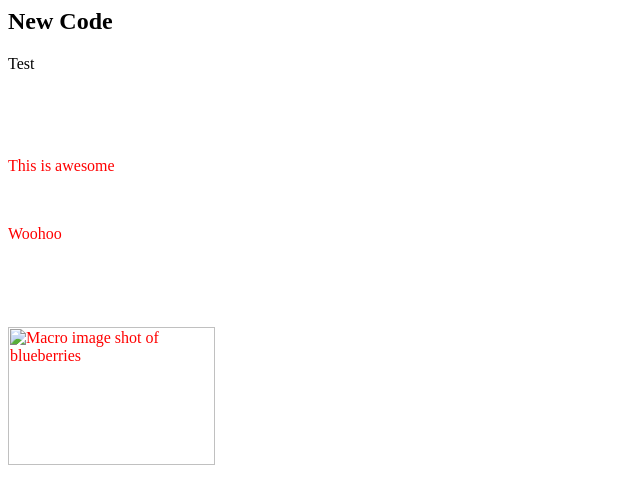
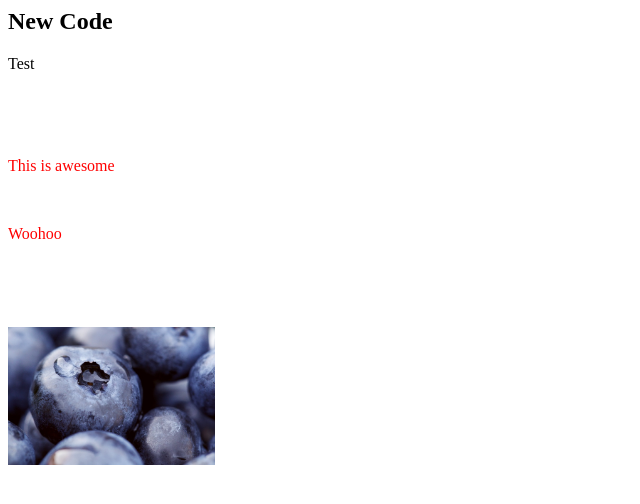
Before and after one commit to ChamplainBrent/TestPage, a plain HTML site: page index.html in a window 1280 px wide. Shown: the whole page, without its empty margins (0-640 px from the left). Drawn offline with Linux system fonts and the light colour scheme.

Commit message:
Fixing the image

```diff
--- a/index.html
+++ b/index.html
@@ -49,7 +49,7 @@
 </v:shape><![endif]--><![if !vml]>
 
  <img width=207 height=138
-src="Doc1.fld/image001.jpg" alt="Macro image shot of blueberries" v:shapes="Picture_x0020_1"><![endif]></span><span
+src="image001.jpg" alt="Macro image shot of blueberries" v:shapes="Picture_x0020_1"><![endif]></span><span
 style='color:red'><o:p></o:p></span></p>
 
 </div>
```
